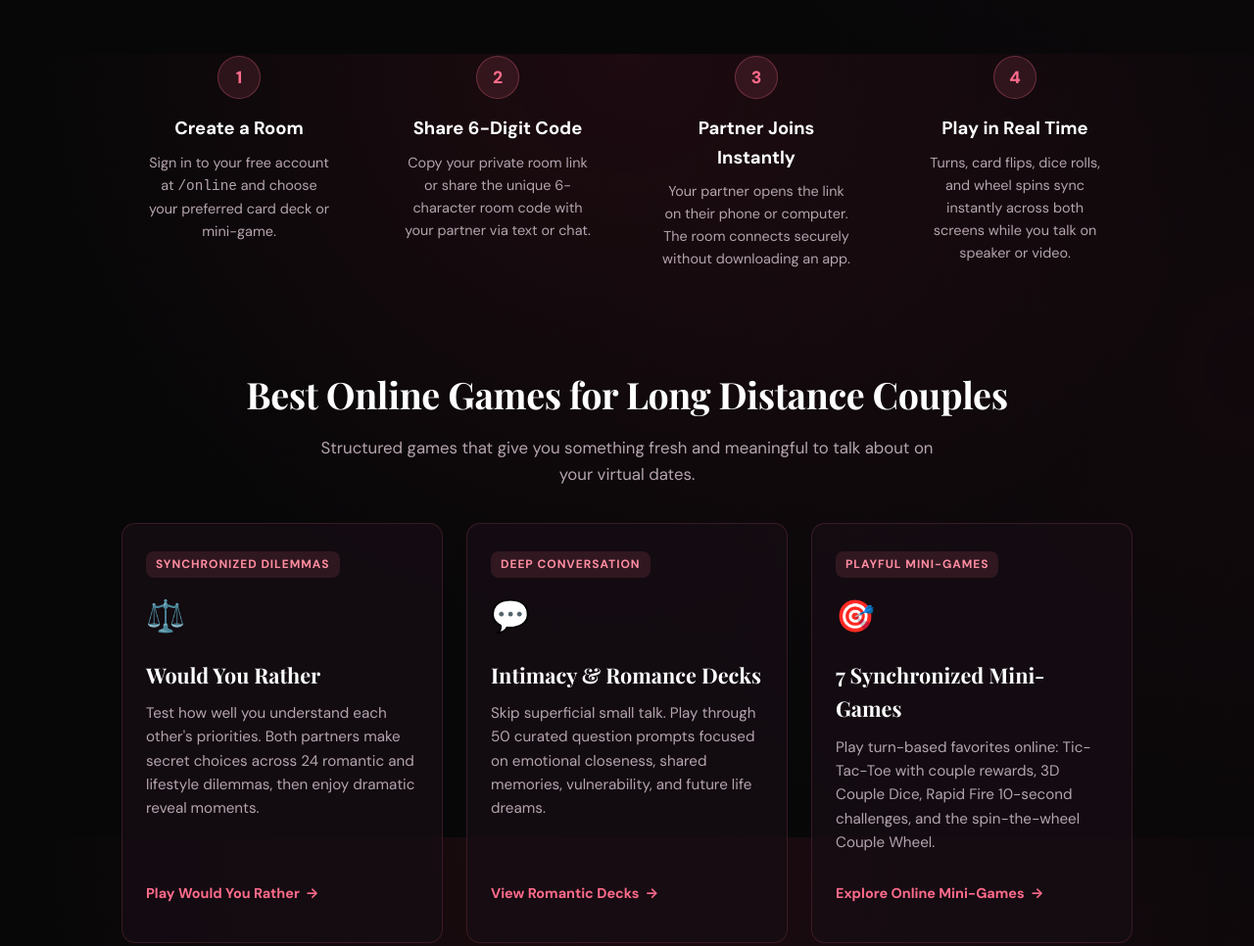
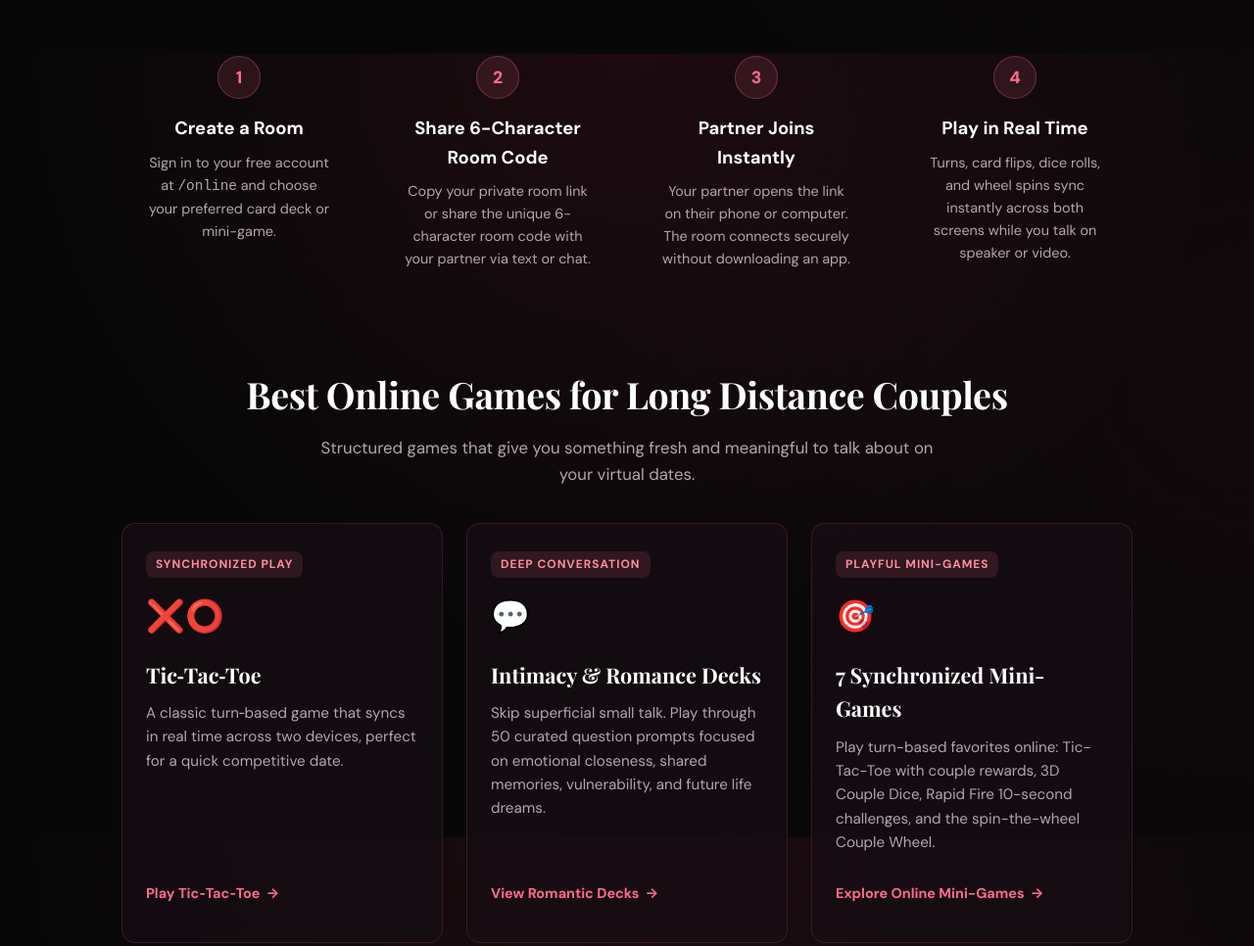
Before and after one commit to Himansni/flirty-flip7, a plain HTML site: page PAIRPLAY-finalO7/long-distance-couple-games/index.html in a window 1280 px wide. Shown: the part 745-1711 px from the top of the page at 98% size. Drawn offline with nearby package versions, Linux system fonts and the light colour scheme; a web font is replaced by a local one.

Commit message:
fix(seo): remove Would You Rather from online recs, correct 6-character room code phrasing, and soften 50-card claims

```diff
--- a/PAIRPLAY-finalO7/long-distance-couple-games/index.html
+++ b/PAIRPLAY-finalO7/long-distance-couple-games/index.html
@@ -201,7 +201,7 @@
           </div>
           <div class="seo-step">
             <div class="seo-step-num">2</div>
-            <h3>Share 6-Digit Code</h3>
+            <h3>Share 6-Character Room Code</h3>
             <p>Copy your private room link or share the unique 6-character room code with your partner via text or chat.</p>
           </div>
           <div class="seo-step">
@@ -225,11 +225,11 @@
         </div>
         <div class="seo-grid">
           <div class="seo-card">
-            <span class="seo-card-badge">Synchronized Dilemmas</span>
-            <span class="seo-card-icon">⚖️</span>
-            <h3>Would You Rather</h3>
-            <p>Test how well you understand each other's priorities. Both partners make secret choices across 24 romantic and lifestyle dilemmas, then enjoy dramatic reveal moments.</p>
-            <a href="/games/would-you-rather" class="seo-card-link" data-seo-cta>Play Would You Rather <span>→</span></a>
+            <span class="seo-card-badge">Synchronized Play</span>
+            <span class="seo-card-icon">❌⭕️</span>
+            <h3>Tic‑Tac‑Toe</h3>
+            <p>A classic turn‑based game that syncs in real time across two devices, perfect for a quick competitive date.</p>
+            <a href="/games?mode=online" class="seo-card-link" data-seo-cta>Play Tic‑Tac‑Toe <span>→</span></a>
           </div>
           <div class="seo-card">
             <span class="seo-card-badge">Deep Conversation</span>
```
Also changed, not shown: PAIRPLAY-finalO7/date-night-games/index.html (+2 -2 lines), PAIRPLAY-finalO7/questions-for-couples/index.html (+2 -2 lines), PAIRPLAY-finalO7/tests/seo.test.mjs (+24 -0 lines).
